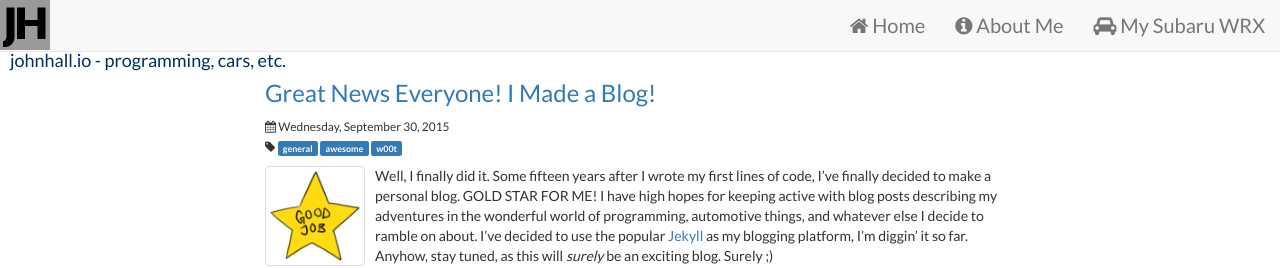
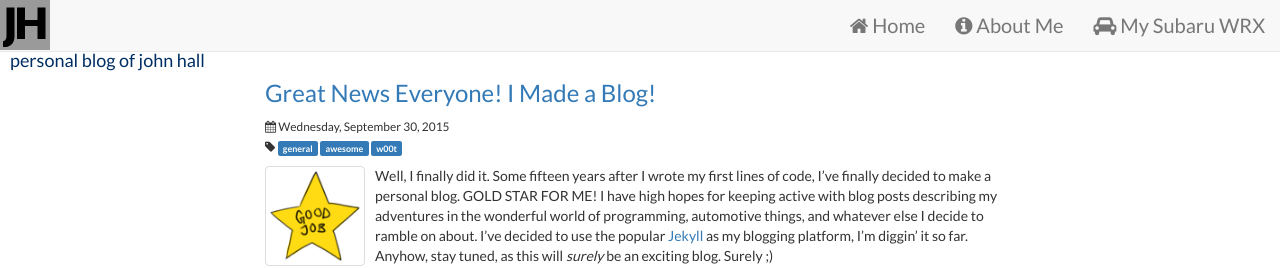
Before and after one commit to jsamhall/johnhall.io, a Jekyll site: the page built from index.html, in a window 1280 px wide. Shown: the top 268 px of the page. Built offline with Jekyll 4.4.1, drawn with Linux system fonts in a browser that asks for light colours; nearby versions of some CDN libraries.

Commit message:
Change header text

```diff
--- a/_config.yml
+++ b/_config.yml
@@ -1,5 +1,5 @@
 # Site settings
-title: johnhall.io - programming, cars, etc.
+title: personal blog of john hall
 email: john@johnhall.io
 description: "The personal blog of John Hall - Programmer, Car Enthusiast, Musician, Vermonter."
 logo_location: "/assets/img/logo.png"
```
